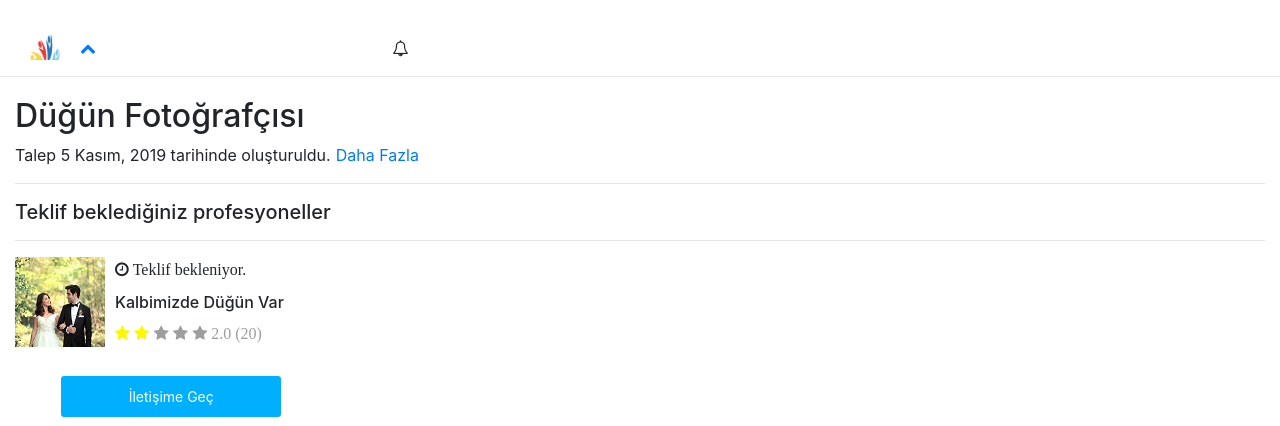
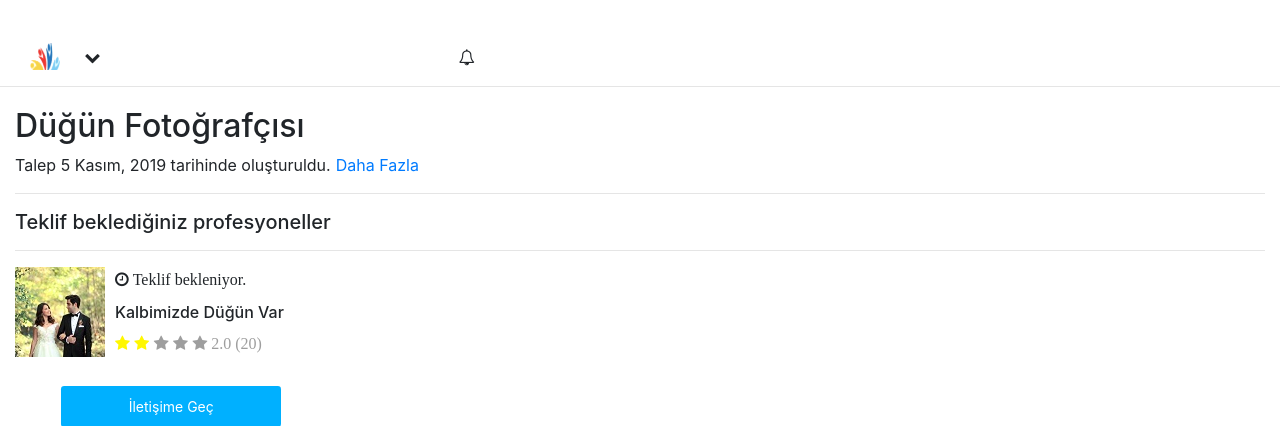
Before and after one commit to mertbogus/Odevgigbii, a CodeIgniter app: page /ci/anasayfa in a window 1280 px wide. Shown: the top 426 px of the page. Run offline with CodeIgniter, Linux system fonts and the light colour scheme; the visitor is signed in with stand-in values (Sample User, id 1); some libraries are stand-ins or nearby versions.

Commit message:
Update anasayfa.php

```diff
--- a/ci/application/views/front/anasayfa.php
+++ b/ci/application/views/front/anasayfa.php
@@ -10,11 +10,11 @@
     <title>Gigbi Talepler</title>
 </head>
 <body>
-<div class="col-lg-5 header" style="overflow: hidden; height:60px; width:auto;">
+<div class="col-lg-6 header" style="overflow: hidden; height:70px; width:auto;">
     <a href="#" class="headerlogo">
-        <img src="<?php echo base_url('public/front/image/logo.png');?>"  class="logo" id="logoo" alt="logo" width="60" height="50"/><i class="fa fa-chevron-up" aria-hidden="true" ></i>
+        <img src="<?php echo base_url('public/front/image/logo.png');?>"  class="logo" id="logoo" alt="logo" width="60" height="50"/>
     </a>
-
+    <i class="fa fa-chevron-down" aria-hidden="true" ></i>
     <i class="fa fa-bell-o "id="belicon" style="margin-left:58%; margin-top:8%"></i>
 </div>
 <hr class="line">
@@ -105,7 +105,7 @@
 
         <div class="bids">
             <img src="<?php echo base_url('public/front/image/talep1.jpg');?>" id="talep5"/>
-            <i class="fa fa-clock-o" aria-hidden="true" id="clock5">Teklif bekleniyor.</i>
+            <i class="fa fa-clock-o" aria-hidden="true" id="clock5"> Teklif bekleniyor.</i>
             <h6>Kalbimizde Düğün Var</h6>
             <div id="stars" style="color: #9E9E9E;">
                 <i class="fa fa-star"style="color: #fff700;"></i>
```
